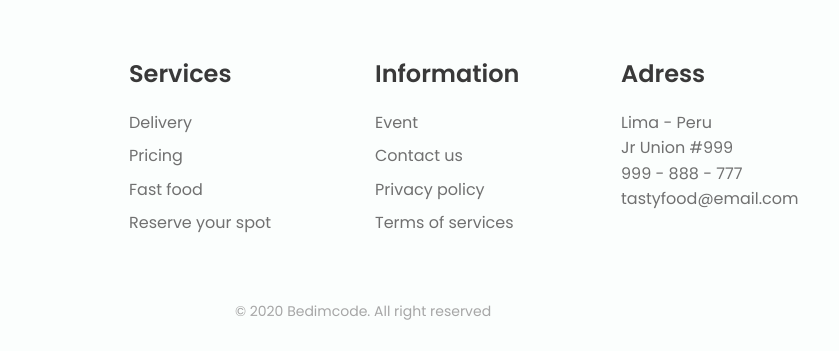
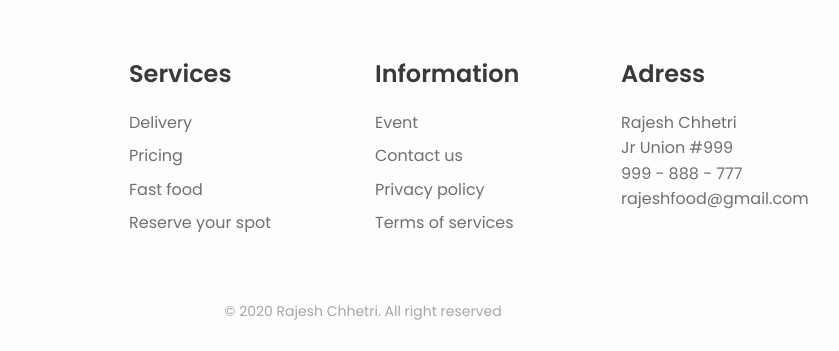
Before and after one commit to RajeshChhetri2004/Rajesh_Project, a plain HTML site: page index.html in a window 1280 px wide. Shown: the part 3410-3761 px from the top of the page, 277-1116 px from the left. Drawn offline with nearby package versions, Linux system fonts and the light colour scheme.

Commit message:
Update index.html
second change

```diff
--- a/index.html
+++ b/index.html
@@ -458,15 +458,15 @@
                 <div class="footer__content">
                     <h3 class="footer__title">Adress</h3>
                     <ul>
-                        <li>Lima - Peru</li>
+                        <li>Rajesh Chhetri</li>
                         <li>Jr Union #999</li>
                         <li>999 - 888 - 777</li>
-                        <li>tastyfood@email.com</li>
+                        <li>rajeshfood@gmail.com</li>
                     </ul>
                 </div>
             </div>
 
-            <p class="footer__copy">&#169; 2020 Bedimcode. All right reserved</p>
+            <p class="footer__copy">&#169; 2020 Rajesh Chhetri. All right reserved</p>
         </footer>
 
         <!--========== SCROLL REVEAL ==========-->
```
